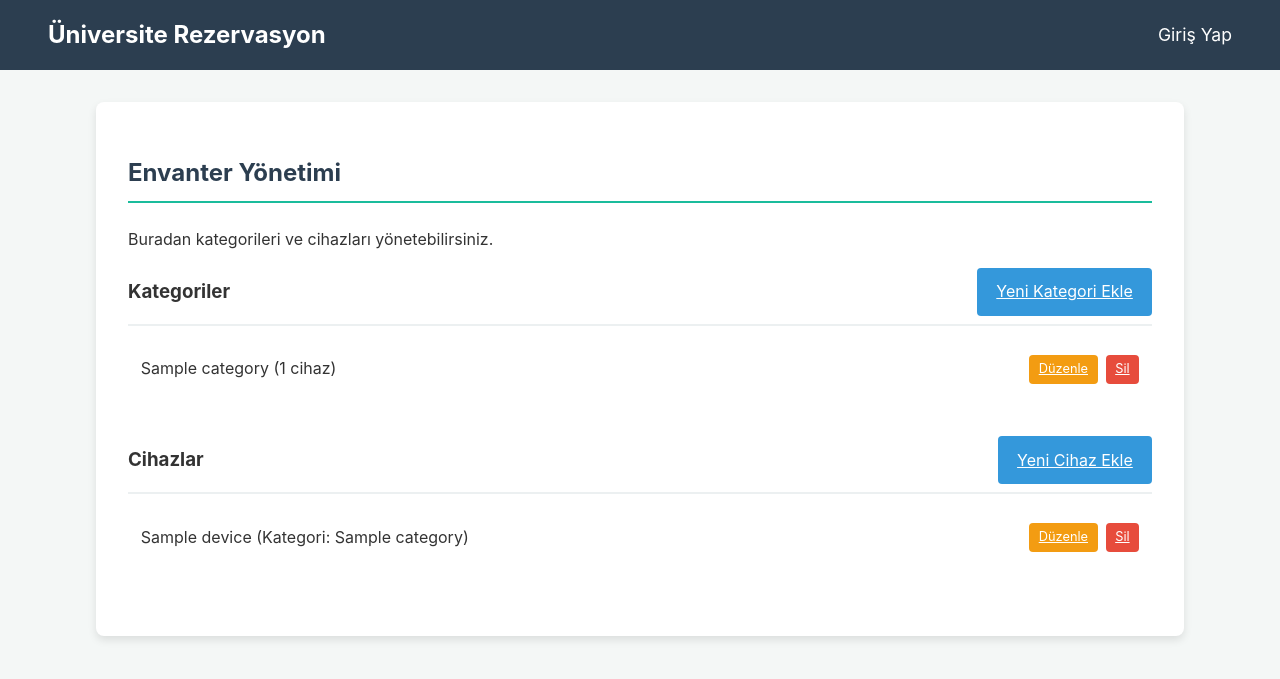
After one commit to Tofiq055/Universite-Rezervasyon, a Flask app: template app/templates/manage_inventory.html in a window 1280 px wide. The commit adds this page. Shown: the top 679 px of the page. Run offline with Flask 3, Linux system fonts and the light colour scheme; the template is opened without the code that fills it: values that come from a table or form of the project are taken from there, others are empty; tables that the repository leaves empty hold one stand-in row (values such as "Sample post").

Commit message:
Add inventory management and improve teacher dashboard
Introduces a new inventory management page for teachers, allowing category and device CRUD operations with confirmation dialogs. Refactors the teacher dashboard to group pending reservation requests by category, updates navigation links, and adds related CSS styles and templates for improved usability.

```diff
--- a/app/static/css/style.css
+++ b/app/static/css/style.css
@@ -411,3 +411,41 @@ textarea.form-control {
     padding: 0.25rem 0.6rem;
     font-size: 0.8em;
 }
+/* Yönetim Sayfası Stilleri */
+.management-section {
+    margin-bottom: 2.5rem;
+}
+.management-header {
+    display: flex;
+    justify-content: space-between;
+    align-items: center;
+    border-bottom: 2px solid #ecf0f1;
+    padding-bottom: 0.5rem;
+    margin-bottom: 1rem;
+}
+.management-header h3 {
+    border: none;
+    margin: 0;
+    padding: 0;
+}
+.management-list {
+    list-style: none;
+    padding: 0;
+}
+.management-list li {
+    display: flex;
+    justify-content: space-between;
+    align-items: center;
+    padding: 0.8rem;
+    border-bottom: 1px solid #f0f0f0;
+}
+.management-list li:last-child {
+    border-bottom: none;
+}
+.management-actions {
+    display: flex;
+    gap: 0.5rem;
+}
+.btn-warning { background-color: #f39c12; }
+.btn-warning:hover { background-color: #e67e22; }
+.text-danger { color: #e74c3c; font-size: 0.9em; }
--- a/app/templates/base.html
+++ b/app/templates/base.html
@@ -12,15 +12,22 @@
         <a href="/" class="brand">Üniversite Rezervasyon</a>
         <div class="nav-links">
             {% if 'user_id' in session %}
+                {# Kullanıcı giriş yapmışsa... #}
+
                 {% if session['user_role'] == 'teacher' %}
-                <a href="{{ url_for('teacher.dashboard') }}">Öğretmen Paneli</a>
+                    <a href="{{ url_for('teacher.dashboard') }}">Bekleyen İstekler</a>
+                    <a href="{{ url_for('teacher.manage_inventory') }}">Envanter Yönetimi</a>
                     <a href="{{ url_for('teacher.approved_reservations') }}">Onaylananlar</a>
+
                 {% else %}
                     <a href="{{ url_for('student.dashboard') }}">Cihazlar</a>
                     <a href="{{ url_for('student.my_reservations') }}">Rezervasyonlarım</a>
                 {% endif %}
+
                 <a href="{{ url_for('auth.logout') }}">Çıkış Yap</a>
+
             {% else %}
+                {# Kullanıcı giriş yapmamışsa sadece Giriş Yap linkini göster #}
                 <a href="{{ url_for('auth.login') }}">Giriş Yap</a>
             {% endif %}
         </div>
--- /dev/null
+++ b/app/templates/manage_inventory.html
@@ -0,0 +1,44 @@
+{% extends "base.html" %}
+
+{% block title %}Envanter Yönetimi{% endblock %}
+
+{% block content %}
+    <h2>Envanter Yönetimi</h2>
+    <p>Buradan kategorileri ve cihazları yönetebilirsiniz.</p>
+
+    <div class="management-section">
+        <div class="management-header">
+            <h3>Kategoriler</h3>
+            <a href="{{ url_for('teacher.add_category') }}" class="btn btn-primary">Yeni Kategori Ekle</a>
+        </div>
+        <ul class="management-list">
+            {% for category in categories %}
+            <li>
+                <span>{{ category.name }} ({{ category.devices.count() }} cihaz)</span>
+                <div class="management-actions">
+                    <a href="{{ url_for('teacher.edit_category', category_id=category.id) }}" class="btn btn-sm btn-warning">Düzenle</a>
+                    <a href="{{ url_for('teacher.delete_item', item_type='category', item_id=category.id) }}" class="btn btn-sm btn-danger">Sil</a>
+                </div>
+            </li>
+            {% endfor %}
+        </ul>
+    </div>
+
+    <div class="management-section">
+        <div class="management-header">
+            <h3>Cihazlar</h3>
+            <a href="{{ url_for('teacher.add_device') }}" class="btn btn-primary">Yeni Cihaz Ekle</a>
+        </div>
+        <ul class="management-list">
+            {% for device in devices %}
+            <li>
+                <span>{{ device.name }} (Kategori: {{ device.category.name }})</span>
+                <div class="management-actions">
+                    <a href="{{ url_for('teacher.edit_device', device_id=device.id) }}" class="btn btn-sm btn-warning">Düzenle</a>
+                    <a href="{{ url_for('teacher.delete_item', item_type='device', item_id=device.id) }}" class="btn btn-sm btn-danger">Sil</a>
+                </div>
+            </li>
+            {% endfor %}
+        </ul>
+    </div>
+{% endblock %}
```
Also changed, not shown: app/routes/teacher.py (+117 -46 lines), app/templates/New Text Document.txt (added, +14 -0 lines), app/templates/delete_confirmation.html (added, +14 -0 lines), app/templates/form_page.html (added, +20 -0 lines), app/templates/teacher_dashboard.html (+9 -20 lines). Lines whose indentation alone changed are shown as unchanged.
